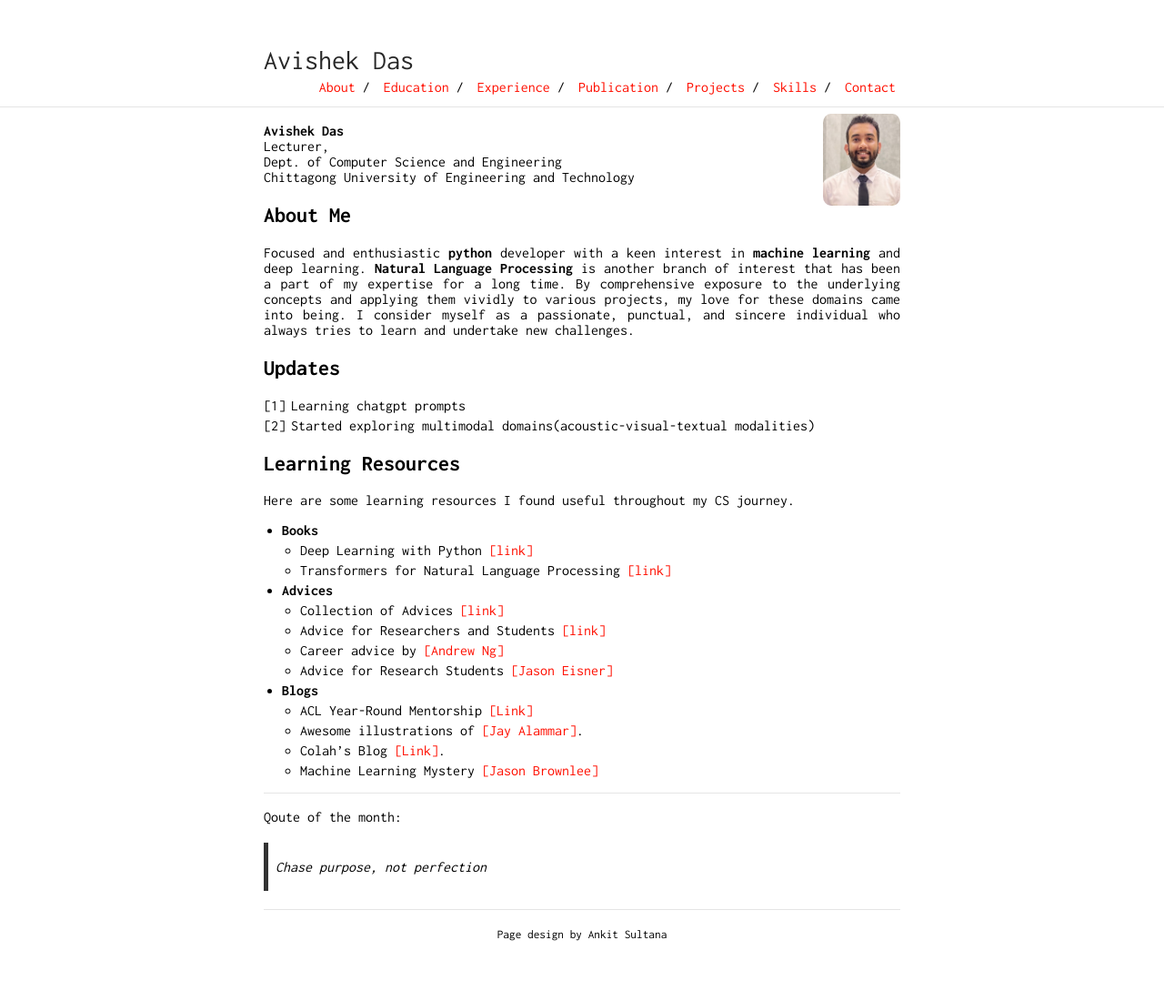
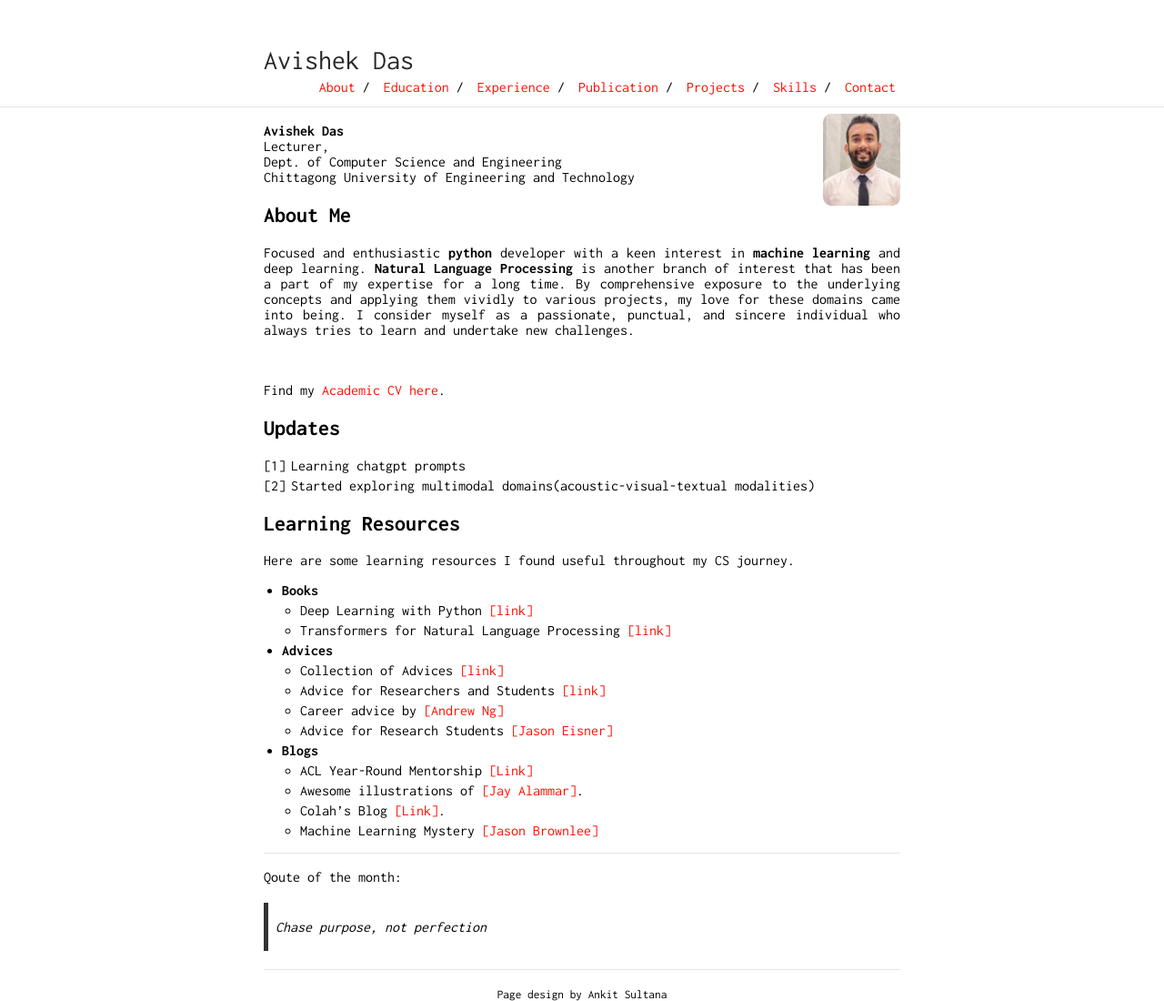
Before and after one commit to imtinan39/resume_template, a Jekyll site: the page built from index.md, in a window 1280 px wide. Shown: the whole page at 91% size. Built offline with Jekyll 4.4.1, drawn with Linux system fonts in a browser that asks for light colours; before the commit the page ends 1034 px from its top, so only the background shows below that.

Commit message:
Update index.md

```diff
--- a/index.md
+++ b/index.md
@@ -14,7 +14,10 @@ Chittagong University of Engineering and Technology
 ## About Me
 <div style="text-align: justify">
 Focused and enthusiastic <b>python</b> developer with a keen interest in <b>machine learning</b> and deep learning. <b>Natural Language Processing</b> is another branch of interest that has been a part of my expertise for a long time. By comprehensive exposure to the underlying concepts and applying them vividly to various projects, my love for these domains came into being. I consider myself as a passionate, punctual, and sincere individual who always tries to learn and undertake new challenges.
-</div>
+</div><br>
+
+Find my [Academic CV here](https://drive.google.com/file/d/1y1U9VqySEeqeVku8xHv6mrNxkPGpWLr5/view?usp=sharing).
+
 ## Updates
 
 1. Learning chatgpt prompts
```
